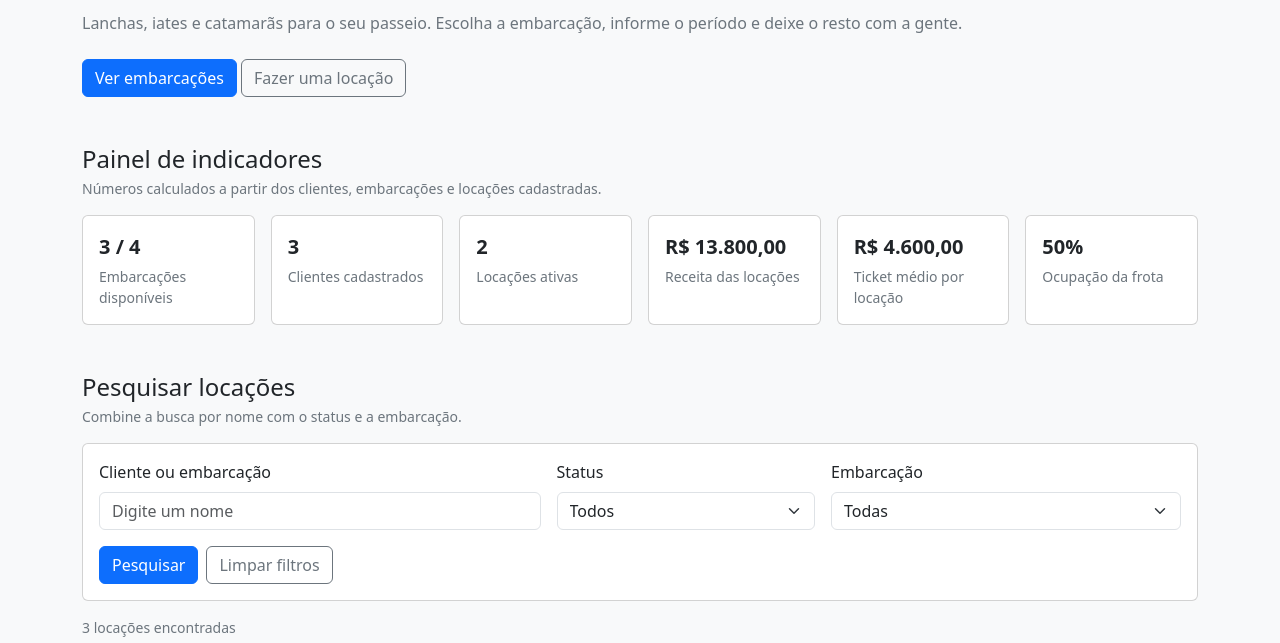
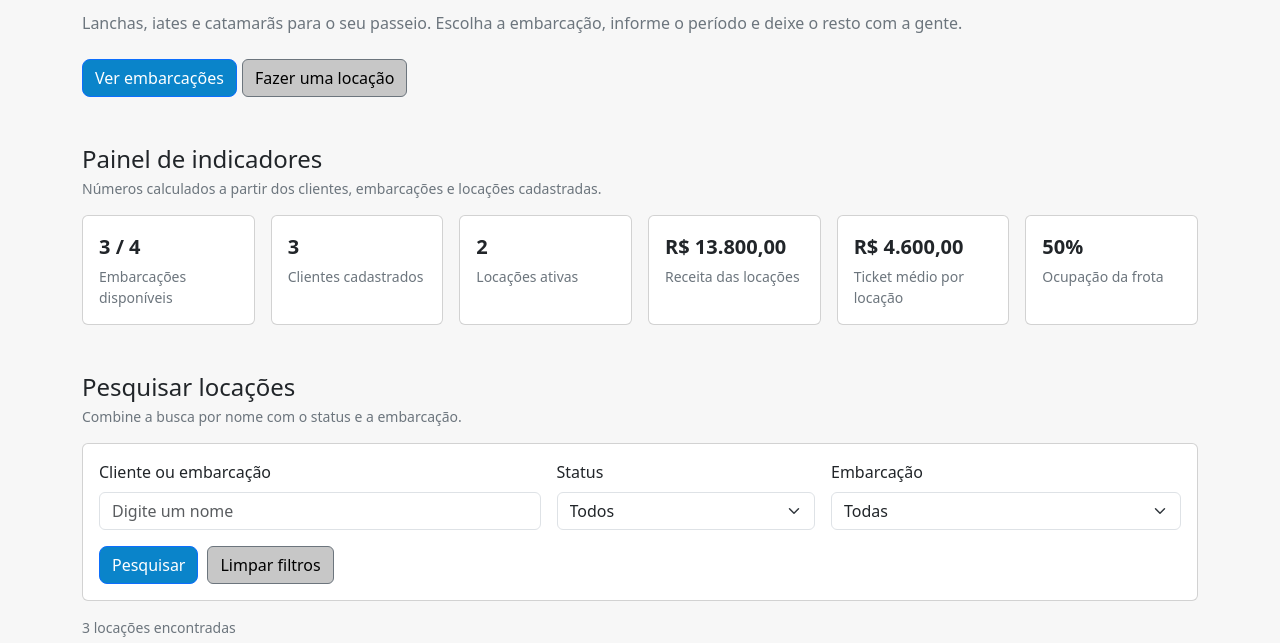
Before and after one commit to Rafael-Jose-da-Cruz/Desenvolvimento-Web, a plain HTML site: page index.html in a window 1280 px wide. Shown: the part 157-800 px from the top of the page. Drawn offline with nearby package versions, Linux system fonts and the light colour scheme.

Commit message:
feat: adiciona estilização final

```diff
--- a/components/cardEmbarcacao.js
+++ b/components/cardEmbarcacao.js
@@ -3,11 +3,11 @@ function criarCardEmbarcacao(embarcacao, comAcoes) {
 
     const acoes = comAcoes ? `
         <div class="d-flex gap-2 mt-2">
-            <button type="button" class="btn btn-sm btn-outline-secondary flex-fill"
+            <button type="button" class="btn btn-sm btn-secondary flex-fill"
                 data-acao="editar" data-id="${embarcacao.id}">
                 Editar
             </button>
-            <button type="button" class="btn btn-sm btn-outline-danger flex-fill"
+            <button type="button" class="btn btn-sm btn-danger flex-fill"
                 data-acao="excluir" data-id="${embarcacao.id}">
                 Excluir
             </button>
--- /dev/null
+++ b/css/clientes.css
@@ -0,0 +1,38 @@
+:root{
+    --cor-primaria: #3d81b9;
+    --cor-secundaria: rgb(119, 105, 105);
+    --cor-destaque: rgb(18, 40, 163);
+    --cor-fundo: #f7f7f7;
+    --max-height: 120px;
+    --cor-texto: black;
+    --cor-texto-destaque: rgb(9, 9, 218);
+    --arredondamento: 8px;
+    --cor-btn-1: rgb(10, 132, 202);
+    --cor-btn-2: rgb(145, 136, 136);
+    --cor-btn-3: rgb(199, 199, 199);
+
+}
+
+body{
+    background-color: var(--cor-fundo);
+}
+
+.btn-primary{
+    background-color: var(--cor-btn-1);
+    border-radius: var(--arredondamento);
+}
+
+.btn-outline-secondary{
+    background-color: var(--cor-fundo);
+    margin: auto 1px;
+}
+
+.btn-outline-secondary{
+    background-color: var(--cor-btn-3);
+    color: var(--cor-texto);
+}
+
+.btn-outline-danger{
+    background-color: rgb(211, 45, 45);
+    color: rgb(243, 223, 223);
+}
--- /dev/null
+++ b/css/contato.css
@@ -0,0 +1,38 @@
+:root{
+    --cor-primaria: #3d81b9;
+    --cor-secundaria: rgb(119, 105, 105);
+    --cor-destaque: rgb(18, 40, 163);
+    --cor-fundo: #f7f7f7;
+    --max-height: 120px;
+    --cor-texto: black;
+    --cor-texto-destaque: rgb(9, 9, 218);
+    --arredondamento: 8px;
+    --cor-btn-1: rgb(10, 132, 202);
+    --cor-btn-2: rgb(145, 136, 136);
+    --cor-btn-3: rgb(199, 199, 199);
+
+}
+
+body{
+    background-color: var(--cor-fundo);
+}
+
+.btn-primary{
+    background-color: var(--cor-btn-1);
+    border-radius: var(--arredondamento);
+}
+
+.btn-outline-secondary{
+    background-color: var(--cor-fundo);
+    margin: auto 1px;
+}
+
+.btn-outline-secondary{
+    background-color: var(--cor-btn-3);
+    color: var(--cor-texto);
+}
+
+.btn-outline-danger{
+    background-color: rgb(211, 45, 45);
+    color: rgb(243, 223, 223);
+}
--- /dev/null
+++ b/css/index.css
@@ -0,0 +1,33 @@
+:root{
+    --cor-primaria: #3d81b9;
+    --cor-secundaria: rgb(119, 105, 105);
+    --cor-destaque: rgb(18, 40, 163);
+    --cor-fundo: #f7f7f7;
+    --max-height: 120px;
+    --cor-texto: black;
+    --cor-texto-destaque: rgb(9, 9, 218);
+    --arredondamento: 8px;
+    --cor-btn-1: rgb(10, 132, 202);
+    --cor-btn-2: rgb(145, 136, 136);
+    --cor-btn-3: rgb(199, 199, 199);
+
+}
+
+body{
+    background-color: var(--cor-fundo);
+}
+
+.btn-primary{
+    background-color: var(--cor-btn-1);
+    border-radius: var(--arredondamento);
+}
+
+.btn-outline-secondary{
+    background-color: var(--cor-fundo);
+    margin: auto 1px;
+}
+
+.btn-outline-secondary{
+    background-color: var(--cor-btn-3);
+    color: var(--cor-texto);
+}
--- /dev/null
+++ b/css/locacoes.css
@@ -0,0 +1,38 @@
+:root{
+    --cor-primaria: #3d81b9;
+    --cor-secundaria: rgb(119, 105, 105);
+    --cor-destaque: rgb(18, 40, 163);
+    --cor-fundo: #f7f7f7;
+    --max-height: 120px;
+    --cor-texto: black;
+    --cor-texto-destaque: rgb(9, 9, 218);
+    --arredondamento: 8px;
+    --cor-btn-1: rgb(10, 132, 202);
+    --cor-btn-2: rgb(145, 136, 136);
+    --cor-btn-3: rgb(199, 199, 199);
+
+}
+
+body{
+    background-color: var(--cor-fundo);
+}
+
+.btn-primary{
+    background-color: var(--cor-btn-1);
+    border-radius: var(--arredondamento);
+}
+
+.btn-outline-secondary{
+    background-color: var(--cor-fundo);
+    margin: auto 1px;
+}
+
+.btn-outline-secondary{
+    background-color: var(--cor-btn-3);
+    color: var(--cor-texto);
+}
+
+.btn-outline-danger{
+    background-color: rgb(211, 45, 45);
+    color: rgb(243, 223, 223);
+}
--- a/index.html
+++ b/index.html
@@ -8,7 +8,7 @@
     <title>Titanic Náutica — Aluguel de embarcações</title>
     <link href="https://cdn.jsdelivr.net/npm/bootstrap@5.3.8/dist/css/bootstrap.min.css" rel="stylesheet"
         integrity="sha384-sRIl4kxILFvY47J16cr9ZwB07vP4J8+LH7qKQnuqkuIAvNWLzeN8tE5YBujZqJLB" crossorigin="anonymous">
-    <link rel="stylesheet" href="styles.css">
+    <link rel="stylesheet" href="css/index.css">
 </head>
 
 <body class="d-flex flex-column min-vh-100">
--- a/styles.css
+++ b/styles.css
@@ -1,13 +1,32 @@
-body {
-    background-color: #f8f9fa;
+:root{
+    --cor-primaria: #3d81b9;
+    --cor-secundaria: rgb(119, 105, 105);
+    --cor-destaque: rgb(0, 13, 202);
+    --cor-fundo: #fffcfc;
+    --max-height: 120px;
+    --cor-texto: black;
+    --cor-texto-destaque: rgb(56, 56, 163);
+    --arredondamento: 12px;
+    --cor-btn-primary: rgb(7, 127, 197);
+    --cor-btn-secondary: rgb(145, 136, 136);
+    --cor-btn-danger: rgb(185, 17, 17);
+
 }
 
-.imagem-embarcacao {
-    height: 200px;
-    object-fit: cover;
+body{
+    background-color: var(--cor-fundo);
 }
 
-.imagem-detalhe {
-    max-height: 320px;
-    object-fit: cover;
+.btn-primary{
+    background-color: var(--cor-btn-primary);
+    color: aliceblue;
 }
+
+.btn-outline-secondary{
+    background-color: var(--cor-fundo);
+    color: black;
+}
+
+.btn-outline-danger{
+    background-color: var(--cor-btn-danger);
+}
```
Also changed, not shown: clientes.html (+1 -1 lines), contato.html (+1 -4 lines), embarcacoes.html (+1 -1 lines), locacoes.html (+1 -1 lines), css/embarcacoes.css (added).
